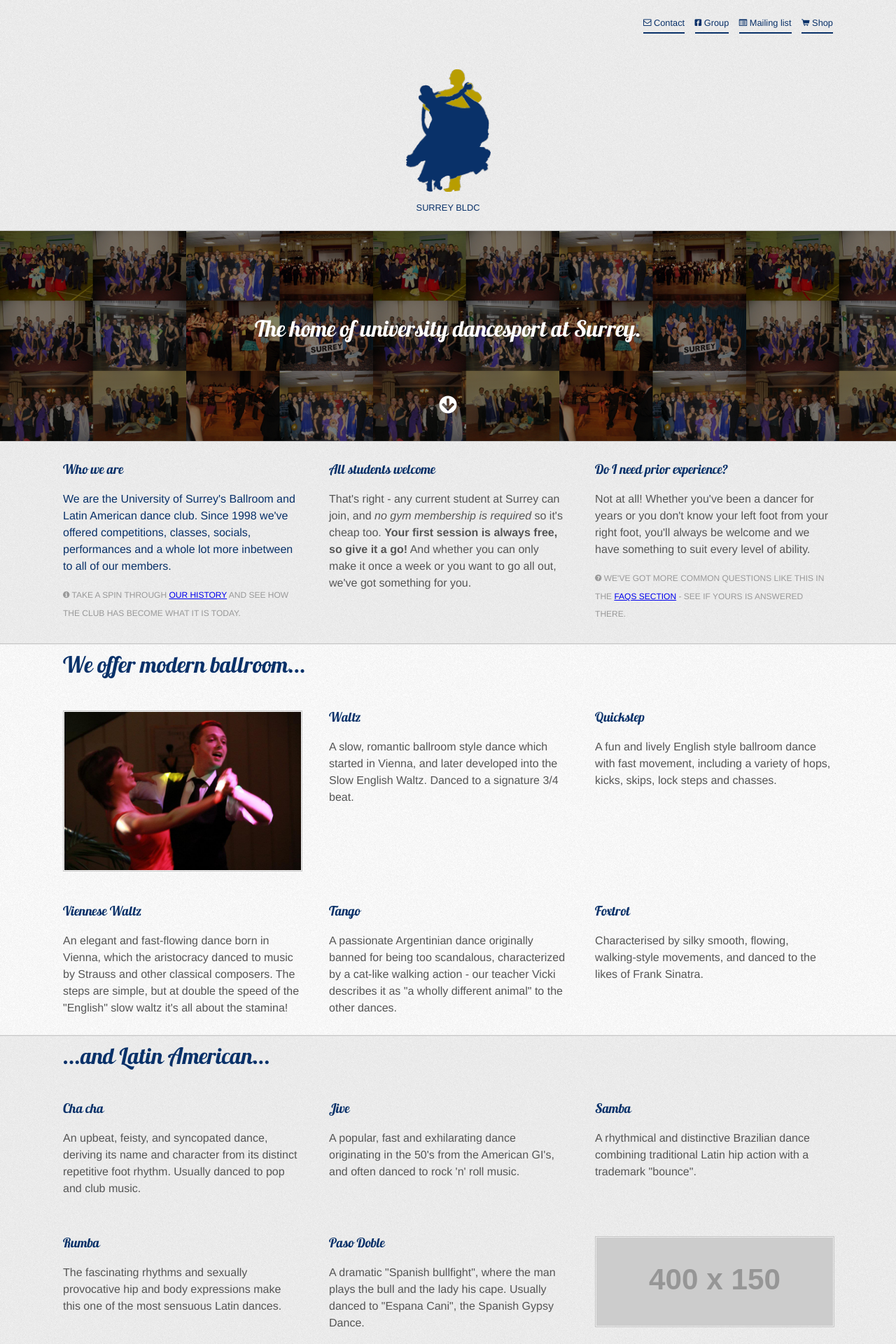
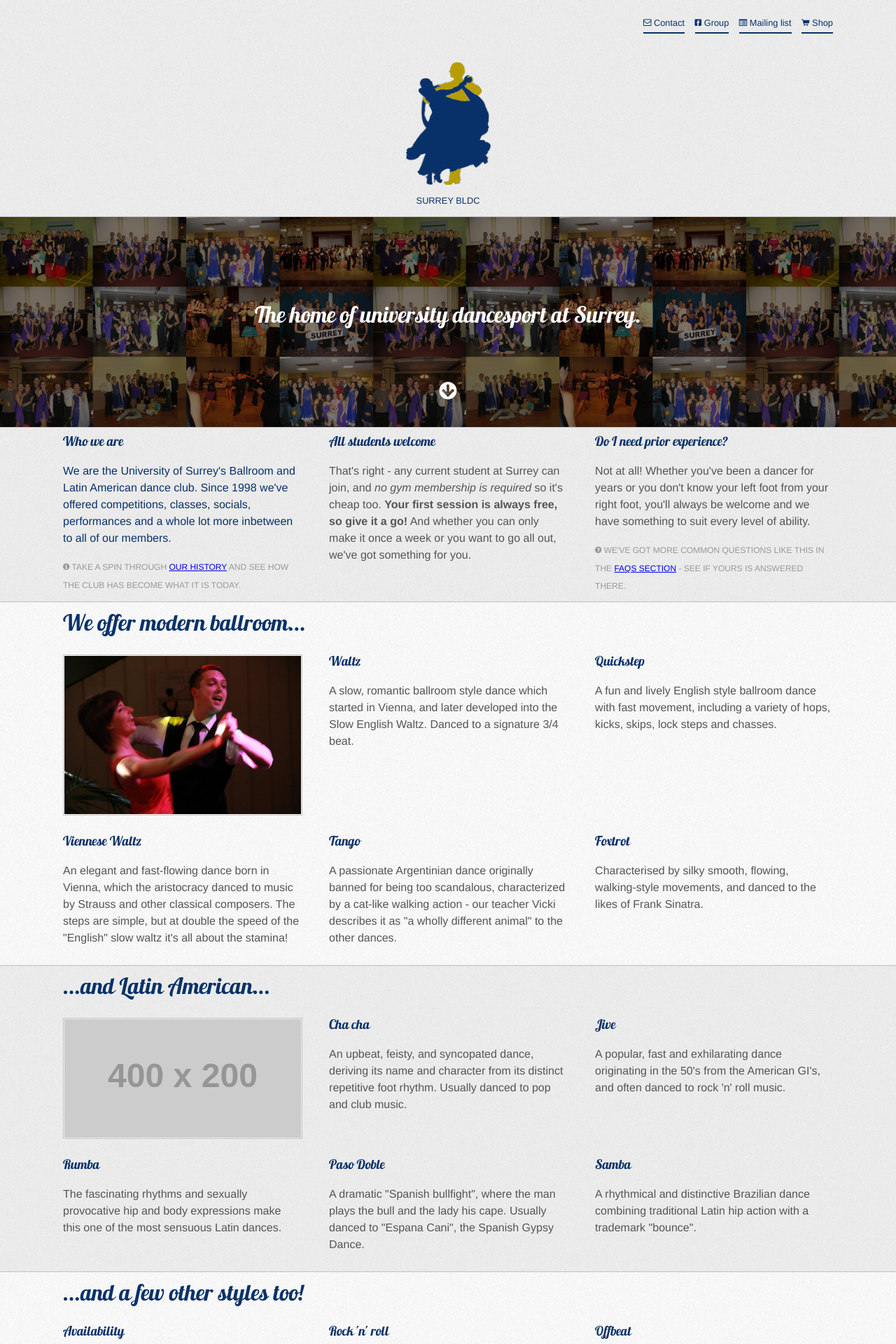
Before and after one commit to surreybldc/surreybldc.github.com, a Jekyll site: the page built from index.html, in a window 1280 px wide. Shown: the top 1920 px of the page at 70% size. Built offline with Jekyll 4.4.1, drawn with Linux system fonts in a browser that asks for light colours.

Commit message:
Remove script. Twelvecol needs padding as well

```diff
--- a/_layouts/default.html
+++ b/_layouts/default.html
@@ -16,7 +16,6 @@
     <![endif]-->
     <!-- Enable media queries in misbehaving browsers -->
     <script type="text/javascript" src="js/css3-mediaqueries.js"></script>
-    <script type="text/javascript" src="js/nav-toggle.js"></script>
   </head>
   <body>
     <div class="container">
--- a/css/styles.css
+++ b/css/styles.css
@@ -117,6 +117,11 @@
   overflow: auto;
   text-align: right;
 }
+nav,
+.spiel section header h2 {
+  padding-top: 20px;
+  padding-bottom: 20px;
+}
 nav a {
   text-decoration: none;
   display: inline-block;
@@ -172,16 +177,9 @@
   -webkit-box-sizing: border-box;
   -ms-box-sizing: border-box;
 }
-.row:first-of-type {
-  padding-top: 20px;
-  padding-bottom: 20px;
-}
-.onecol,
-.twocol,
-.threecol,
-.fourcol,
-.fivecol,
-.sixcol {
+.onecol, .twocol, .threecol, .fourcol,
+.fivecol, .sixcol, .sevencol, .eightcol,
+.ninecol, .tencol, .elevencol, .twelvecol {
   padding-top: 10px;
   padding-bottom: 10px;
 }
--- a/faqs.html
+++ b/faqs.html
@@ -3,8 +3,10 @@
 title: "FAQs"
 ---
 <div class="row">
-  <h2><i class="icon-question-sign"></i> Some common questions</h2>
-  <p>Beginners often ask us similar things, so see if your question is somewhere below before you email us.</p>
+  <div class="twelvecol">
+    <h2><i class="icon-question-sign"></i> Some common questions</h2>
+    <p>Beginners often ask us similar things, so see if your question is somewhere below before you email us.</p>
+  </div>
 </div>
 <div class="spiel">
   <section>
--- a/index.html
+++ b/index.html
@@ -64,16 +64,15 @@
     </header>
     <div class="row">
       <div class="fourcol">
+        <img src="http://placehold.it/400x200" alt="Latin American dancers">
+      </div>
+      <div class="fourcol">
         <h3>Cha cha</h3>
         <p>An upbeat, feisty, and syncopated dance, deriving its name and character from its distinct repetitive foot rhythm. Usually danced to pop and club music.</p>
       </div>
-      <div class="fourcol">
+      <div class="fourcol last">
         <h3>Jive</h3>
         <p>A popular, fast and exhilarating dance originating in the 50's from the American GI's, and often danced to rock 'n' roll music.</p>
-      </div>
-      <div class="fourcol last">
-        <h3>Samba</h3>
-        <p>A rhythmical and distinctive Brazilian dance combining traditional Latin hip action with a trademark "bounce".</p>
       </div>
     </div>
     <div class="row">
@@ -86,7 +85,8 @@
         <p>A dramatic "Spanish bullfight", where the man plays the bull and the lady his cape. Usually danced to "Espana Cani", the Spanish Gypsy Dance.</p>
       </div>
       <div class="fourcol last">
-        <img src="http://placehold.it/400x150" alt="Latin American dancers">
+        <h3>Samba</h3>
+        <p>A rhythmical and distinctive Brazilian dance combining traditional Latin hip action with a trademark "bounce".</p>
       </div>
     </div>
   </section>
```
Also changed, not shown: 6 other files.
